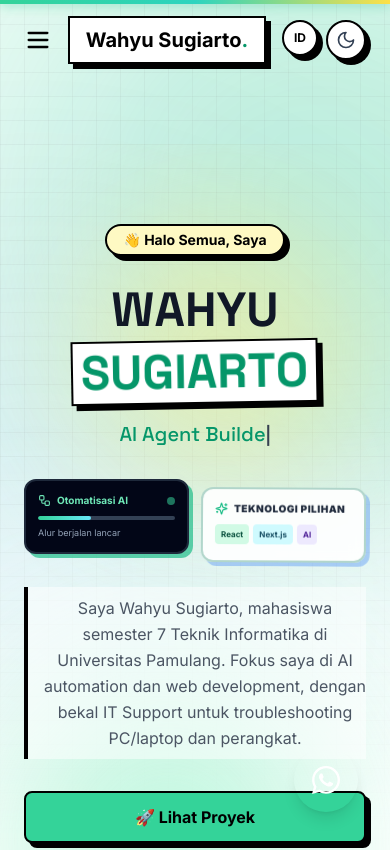
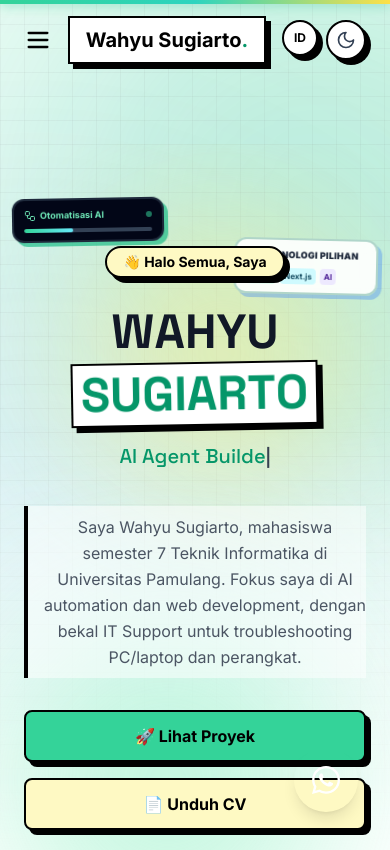
Before and after one commit to wahyuwayaw/My-Portfolio, a Next.js app: page / in a window 390 px wide. Shown: the top 850 px of the page. Built offline with nearby package versions, Linux system fonts and the light colour scheme.

Commit message:
Move mobile hero cards to floating header area

```diff
--- a/app/components/Hero.jsx
+++ b/app/components/Hero.jsx
@@ -135,6 +135,34 @@ export default function Hero({ onNavClick }) {
         </motion.div>
       </div>
 
+      <div aria-hidden="true" className="pointer-events-none absolute inset-x-0 top-[7%] z-[5] md:hidden">
+        <motion.div
+          animate={reduceMotion ? undefined : { y: [0, -5, 0], rotate: [-2, -1, -2] }}
+          transition={{ duration: 4.5, repeat: Infinity, ease: "easeInOut" }}
+          className="absolute left-[3%] top-0 w-[39%] rounded-xl border-2 border-slate-800 bg-slate-950 px-2.5 py-2 text-left text-white shadow-[4px_4px_0_rgba(16,185,129,0.65)] dark:border-emerald-300/60"
+        >
+          <div className="flex items-center justify-between gap-1">
+            <span className="flex min-w-0 items-center gap-1 text-[9px] font-bold text-emerald-300"><Workflow size={12} className="shrink-0" /><span className="truncate">{showcaseCopy.automation}</span></span>
+            <span className="h-1.5 w-1.5 shrink-0 animate-pulse rounded-full bg-emerald-400" />
+          </div>
+          <div className="mt-1.5 h-1 overflow-hidden rounded-full bg-slate-700">
+            <motion.div className="h-full rounded-full bg-gradient-to-r from-emerald-400 to-cyan-300" animate={reduceMotion ? { width: "70%" } : { width: ["32%", "82%", "55%"] }} transition={{ duration: 3.2, repeat: Infinity, ease: "easeInOut" }} />
+          </div>
+        </motion.div>
+        <motion.div
+          animate={reduceMotion ? undefined : { y: [0, 5, 0], rotate: [2, 1, 2] }}
+          transition={{ duration: 5.2, repeat: Infinity, ease: "easeInOut" }}
+          className="absolute right-[3%] top-8 w-[37%] rounded-xl border-2 border-emerald-700/30 bg-white/90 px-2.5 py-2 text-left shadow-[4px_4px_0_rgba(59,130,246,0.36)] backdrop-blur dark:border-emerald-300/40 dark:bg-slate-900/90"
+        >
+          <div className="mb-1.5 flex items-center gap-1 text-[9px] font-black uppercase tracking-wide text-slate-800 dark:text-white"><Sparkles size={12} className="shrink-0 text-emerald-500" /><span className="truncate">{showcaseCopy.stack}</span></div>
+          <div className="flex flex-wrap gap-1 text-[8px] font-bold">
+            <span className="rounded bg-emerald-100 px-1 py-0.5 text-emerald-900">React</span>
+            <span className="rounded bg-cyan-100 px-1 py-0.5 text-cyan-900">Next.js</span>
+            <span className="rounded bg-violet-100 px-1 py-0.5 text-violet-900">AI</span>
+          </div>
+        </motion.div>
+      </div>
+
       <div className="text-center max-w-3xl z-10">
         <motion.span
           initial={{ y: -20, opacity: 0 }}
@@ -177,34 +205,6 @@ export default function Hero({ onNavClick }) {
           <span ref={typedRef} className="text-emerald-600 dark:text-emerald-400"></span>
         </motion.h2>
 
-        <div aria-hidden="true" className="mx-auto mb-7 grid max-w-md grid-cols-2 gap-3 md:hidden">
-          <motion.div
-            animate={reduceMotion ? undefined : { y: [0, -5, 0], rotate: [-1, 0, -1] }}
-            transition={{ duration: 4.5, repeat: Infinity, ease: "easeInOut" }}
-            className="rounded-xl border-2 border-slate-800 bg-slate-950 p-3 text-left text-white shadow-[4px_4px_0_rgba(16,185,129,0.65)] dark:border-emerald-300/60"
-          >
-            <div className="mb-2 flex items-center justify-between gap-1">
-              <span className="flex items-center gap-1.5 text-[10px] font-bold text-emerald-300"><Workflow size={13} />{showcaseCopy.automation}</span>
-              <span className="h-2 w-2 shrink-0 animate-pulse rounded-full bg-emerald-400" />
-            </div>
-            <div className="h-1 overflow-hidden rounded-full bg-slate-700">
-              <motion.div className="h-full rounded-full bg-gradient-to-r from-emerald-400 to-cyan-300" animate={reduceMotion ? { width: "70%" } : { width: ["32%", "82%", "55%"] }} transition={{ duration: 3.2, repeat: Infinity, ease: "easeInOut" }} />
-            </div>
-            <p className="mt-1.5 truncate text-[9px] text-slate-400">{showcaseCopy.running}</p>
-          </motion.div>
-          <motion.div
-            animate={reduceMotion ? undefined : { y: [0, 5, 0], rotate: [1, 0, 1] }}
-            transition={{ duration: 5.2, repeat: Infinity, ease: "easeInOut" }}
-            className="rounded-xl border-2 border-emerald-700/30 bg-white/90 p-3 text-left shadow-[4px_4px_0_rgba(59,130,246,0.36)] backdrop-blur dark:border-emerald-300/40 dark:bg-slate-900/90"
-          >
-            <div className="mb-2 flex items-center gap-1.5 text-[10px] font-black uppercase tracking-wider text-slate-800 dark:text-white"><Sparkles size={13} className="text-emerald-500" />{showcaseCopy.stack}</div>
-            <div className="flex flex-wrap gap-1 text-[8px] font-bold">
-              <span className="rounded bg-emerald-100 px-1.5 py-1 text-emerald-900">React</span>
-              <span className="rounded bg-cyan-100 px-1.5 py-1 text-cyan-900">Next.js</span>
-              <span className="rounded bg-violet-100 px-1.5 py-1 text-violet-900">AI</span>
-            </div>
-          </motion.div>
-        </div>
 
         <motion.p
           initial={{ y: 20, opacity: 0 }}
```
